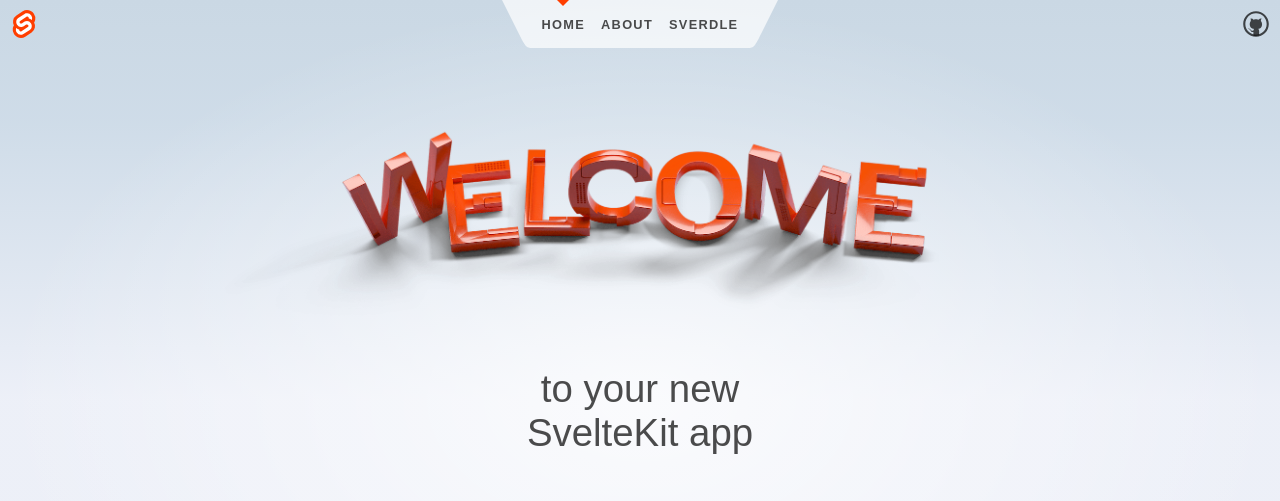
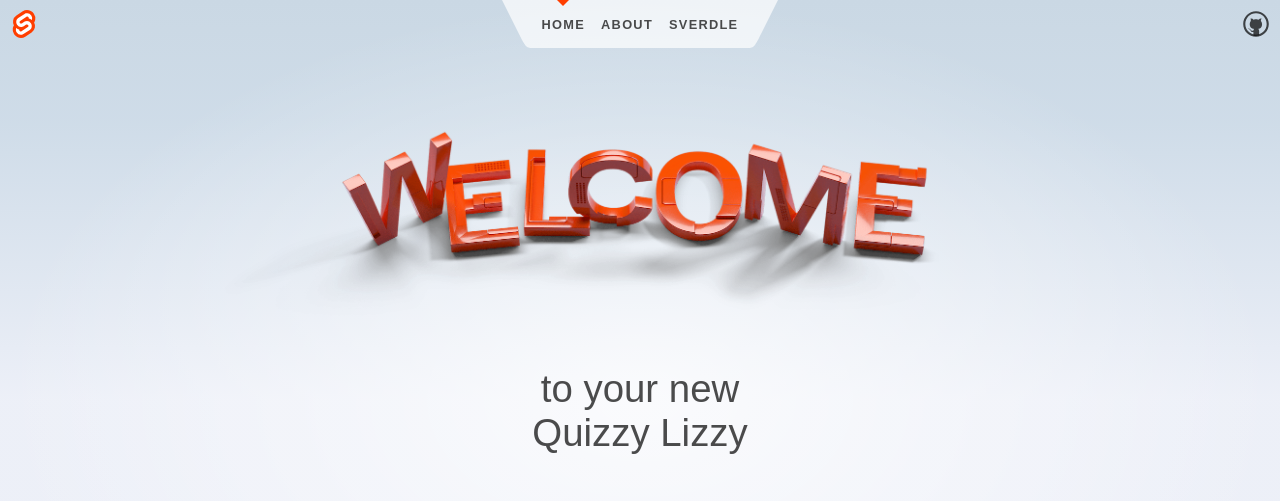
Before and after one commit to FoxArthur/quiz-site, a SvelteKit app: page / in a window 1280 px wide. Shown: the top 501 px of the page. Built offline with nearby package versions, Linux system fonts and the light colour scheme.

Commit message:
added quizzy lizzy to the title

```diff
--- a/src/routes/+page.svelte
+++ b/src/routes/+page.svelte
@@ -1,7 +1,7 @@
 <script>
-	import Counter from './Counter.svelte';
-	import welcome from '$lib/images/svelte-welcome.webp';
-	import welcome_fallback from '$lib/images/svelte-welcome.png';
+	import Counter from "./Counter.svelte";
+	import welcome from "$lib/images/svelte-welcome.webp";
+	import welcome_fallback from "$lib/images/svelte-welcome.png";
 </script>
 
 <svelte:head>
@@ -18,7 +18,7 @@
 			</picture>
 		</span>
 
-		to your new<br />SvelteKit app
+		to your new<br />Quizzy Lizzy
 	</h1>
 
 	<h2>
```
